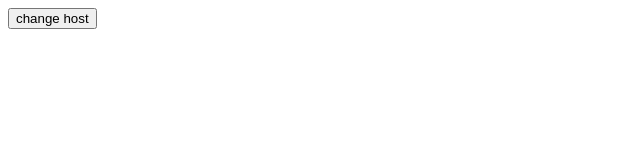
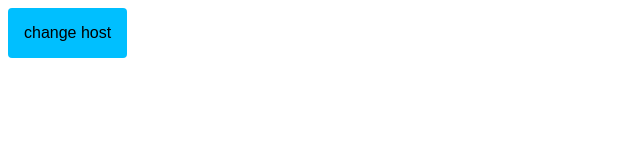
Before and after one commit to agkamitsios/chrome-localhost-swap, a browser extension: page index.html in a window 1280 px wide. Shown: the whole page, without its empty margins (0-640 px from the left). Drawn offline with Linux system fonts and the light colour scheme.

Commit message:
Update css

```diff
--- a/index.html
+++ b/index.html
@@ -5,10 +5,11 @@
     <meta name="viewport"
           content="width=device-width, user-scalable=no, initial-scale=1.0, maximum-scale=1.0, minimum-scale=1.0">
     <meta http-equiv="X-UA-Compatible" content="ie=edge">
+    <link rel="stylesheet" href="style.css">
     <title>Location Swap</title>
 </head>
 <body>
-<button id="change-host">
+<button class="btn" id="change-host">
     change host
 </button>
 </body>
--- /dev/null
+++ b/style.css
@@ -0,0 +1,13 @@
+.btn {
+    cursor: pointer;
+    border: none;
+    font-size: 16px;
+    width: max-content;
+    padding: 16px;
+    background-color: deepskyblue;
+    border-radius: 4px;
+
+    &:hover {
+        background-color: lightskyblue;
+    }
+}
```
